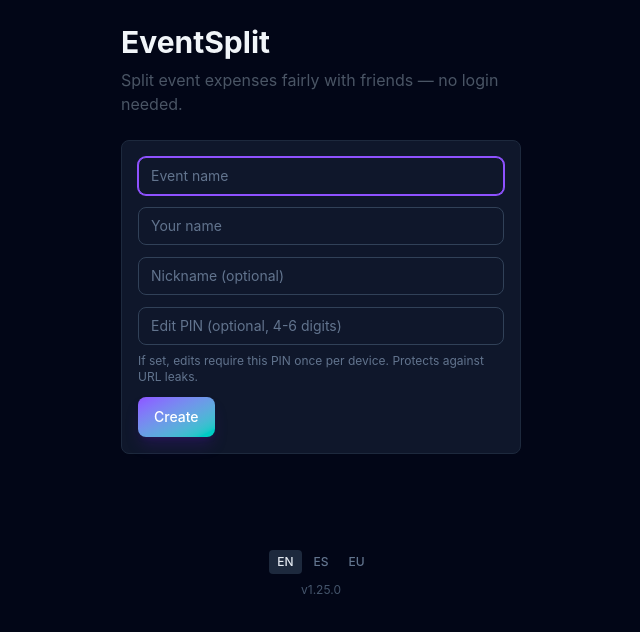
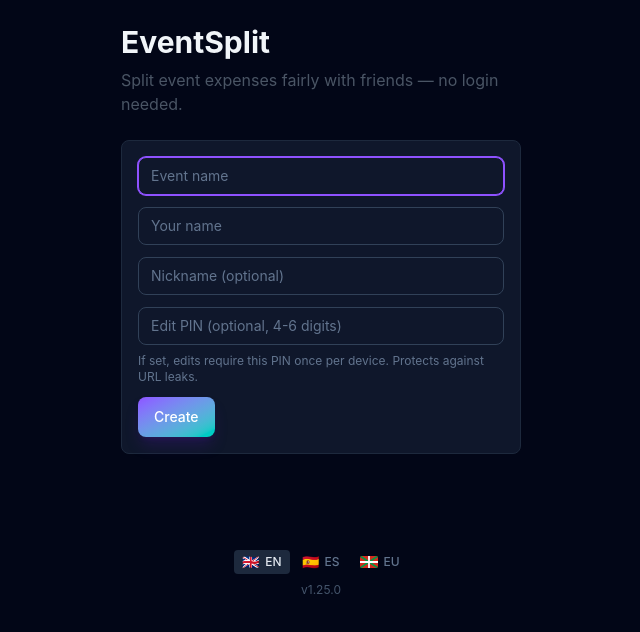
Before and after one commit to Endika/EventSplit, a React (Vite) app: page / in a window 1280 px wide. Shown: the top 632 px of the page, without its empty margins (319-959 px from the left). Built offline with nearby package versions, Linux system fonts and the light colour scheme.

Commit message:
feat(ui): add flags to language switcher buttons

```diff
--- a/src/presentation/components/common/Footer.tsx
+++ b/src/presentation/components/common/Footer.tsx
@@ -1,10 +1,28 @@
+import { type ReactNode } from 'react'
 import { useTranslation } from 'react-i18next'
 
-const LANGUAGES = [
-  { code: 'en', label: 'English', short: 'EN' },
-  { code: 'es', label: 'Español', short: 'ES' },
-  { code: 'eu', label: 'Euskara', short: 'EU' },
-] as const
+// The Basque flag (ikurriña) has no Unicode emoji, so we draw it inline.
+function Ikurrina() {
+  return (
+    <svg viewBox="0 0 24 16" width="18" height="12" className="rounded-[2px]" aria-hidden="true">
+      <rect width="24" height="16" fill="#D52B1E" />
+      <g stroke="#009B48" strokeWidth="2.4">
+        <line x1="0" y1="0" x2="24" y2="16" />
+        <line x1="24" y1="0" x2="0" y2="16" />
+      </g>
+      <g stroke="#ffffff" strokeWidth="2.4">
+        <line x1="12" y1="0" x2="12" y2="16" />
+        <line x1="0" y1="8" x2="24" y2="8" />
+      </g>
+    </svg>
+  )
+}
+
+const LANGUAGES: { code: string; label: string; short: string; flag: ReactNode }[] = [
+  { code: 'en', label: 'English', short: 'EN', flag: <span aria-hidden="true">🇬🇧</span> },
+  { code: 'es', label: 'Español', short: 'ES', flag: <span aria-hidden="true">🇪🇸</span> },
+  { code: 'eu', label: 'Euskara', short: 'EU', flag: <Ikurrina /> },
+]
 
 export function Footer() {
   const { i18n } = useTranslation()
@@ -24,7 +42,7 @@ export function Footer() {
               key={lang.code}
               type="button"
               onClick={() => changeTo(lang.code)}
-              className={`rounded px-2 py-1 text-xs font-medium ${
+              className={`flex items-center gap-1.5 rounded px-2 py-1 text-xs font-medium ${
                 active
                   ? 'bg-slate-800 text-slate-200'
                   : 'text-slate-500 hover:bg-slate-900 hover:text-slate-300'
@@ -32,6 +50,7 @@ export function Footer() {
               aria-pressed={active}
               title={lang.label}
             >
+              <span className="text-sm leading-none">{lang.flag}</span>
               {lang.short}
             </button>
           )
```
